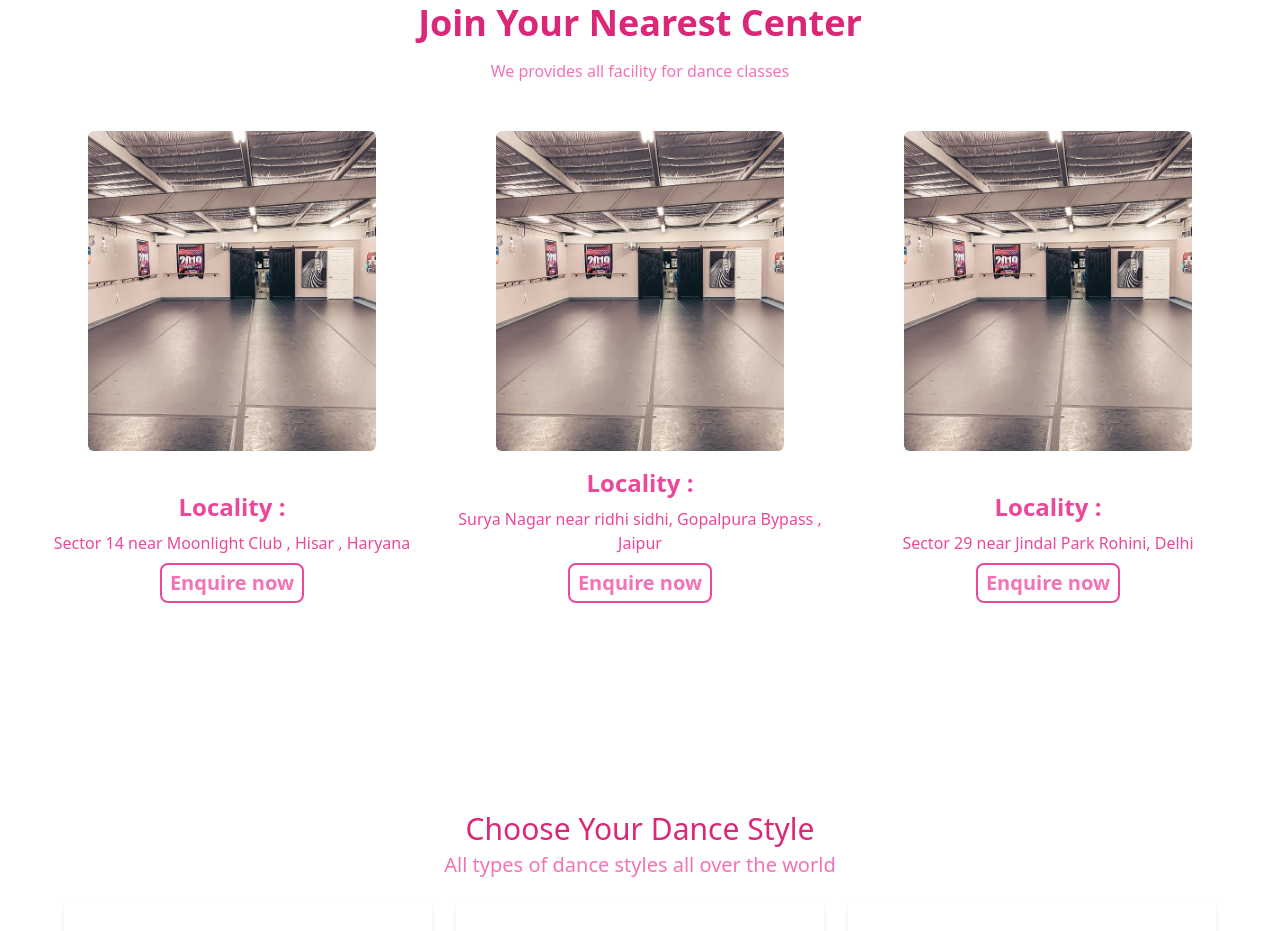
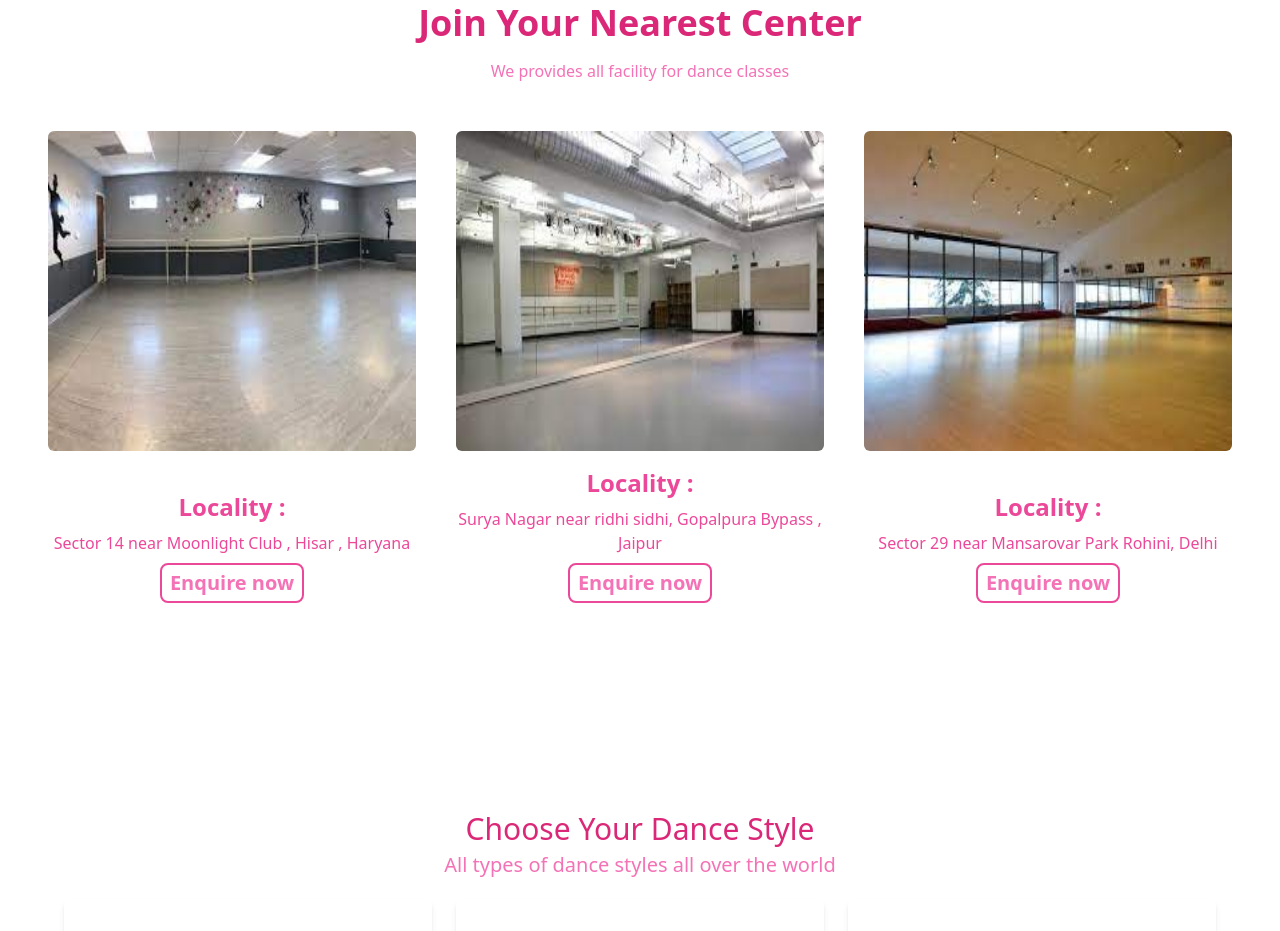
Before and after one commit to Nitinkumar2905/OIBSIP-TASK1-LANDING-PAGE, a website built with Vite: page index.html in a window 1280 px wide. Shown: the part 1296-2227 px from the top of the page. Built offline with nearby package versions, Linux system fonts and the light colour scheme.

Commit message:
index.html

```diff
--- a/index.html
+++ b/index.html
@@ -122,7 +122,7 @@
         <main class="flex flex-col lg:flex-row mx-auto w-5/6 xl:w-[95%] lg:space-x-2">
           <div class="flex flex-col space-y-4 w-full">
             <div class=" rounded-lg h-full cursor-pointer mx-4">
-              <img class="rounded-md h-80 mx-auto mt-12 hover:-translate-y-5 transition-transform duration-300 ease-out" src="./img/center1.webp" alt="img">
+              <img class="rounded-md h-80 mx-auto mt-12 hover:-translate-y-5 transition-transform duration-300 ease-out" src="./img/center1.jpg" alt="img">
             </div>
             <div class='flex flex-col flex-wrap items-center mb-6 space-y-2'>
               <h1 class="font-semibold text-2xl  font-sans text-pink-500">Locality :</h1>
@@ -133,7 +133,7 @@
 
           <div class="flex flex-col space-y-4 w-full ">
             <div class="rounded-lg h-full cursor-pointer mx-4">
-              <img class="rounded-md h-80 mx-auto mt-12 hover:-translate-y-5 transition-transform duration-300 ease-out" src="./img/center1.webp" alt="img">
+              <img class="rounded-md h-80 mx-auto mt-12 hover:-translate-y-5 transition-transform duration-300 ease-out" src="./img/center2.jpg" alt="img">
             </div>
             <div class="flex flex-col flex-wrap mx-auto items-center mb-6 space-y-2 ">
               <h1 class="font-semibold text-2xl font-sans text-pink-500">Locality :</h1>
@@ -144,11 +144,11 @@
 
           <div class="flex flex-col space-y-4 w-full">
             <div class="rounded-lg h-full cursor-pointer mx-4">
-              <img class="rounded-md h-80 mx-auto mt-12 hover:-translate-y-5 transition-transform duration-300 ease-out" src="./img/center1.webp" alt="img">
+              <img class="rounded-md h-80 mx-auto mt-12 hover:-translate-y-5 transition-transform duration-300 ease-out" src="./img/center3.jpg" alt="img">
             </div>
             <div class="flex flex-col flex-wrap mx-auto items-center mb-6 space-y-2">
               <h1 class="font-semibold text-2xl font-sans text-pink-500">Locality :</h1>
-              <span class="text-lg lg:text-base font-sans font-normal text-pink-500 px-2 text-center">Sector 29 near Jindal Park Rohini, Delhi</span>
+              <span class="text-lg lg:text-base font-sans font-normal text-pink-500 px-2 text-center">Sector 29 near Mansarovar Park Rohini, Delhi</span>
               <button class="border-2 border-pink-500 text-xl text-pink-400 font-semibold px-2 py-1 rounded-lg hover:text-pink-600 hover:scale-105 transition"><a href="">Enquire now</a></button>
             </div>
           </div>
```
